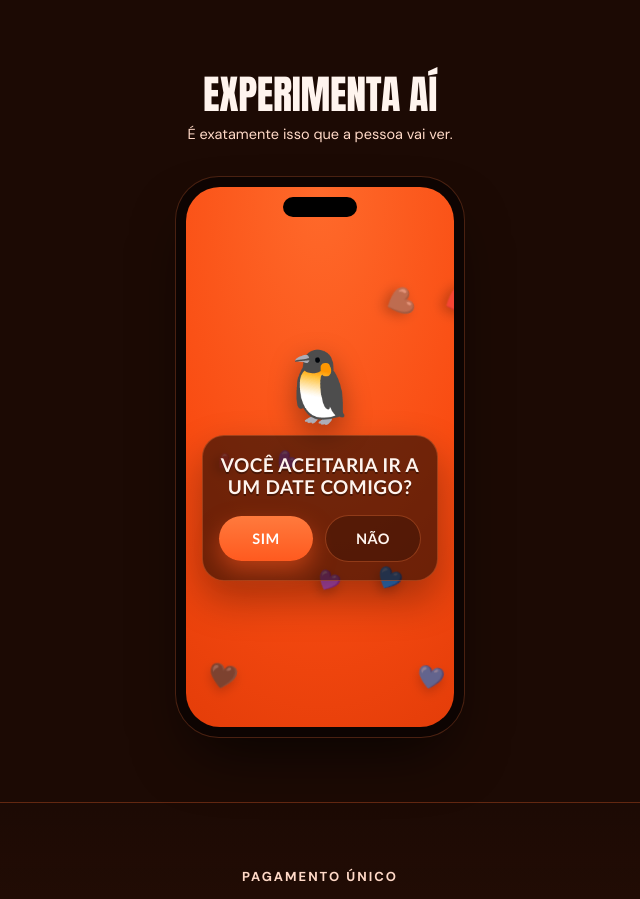
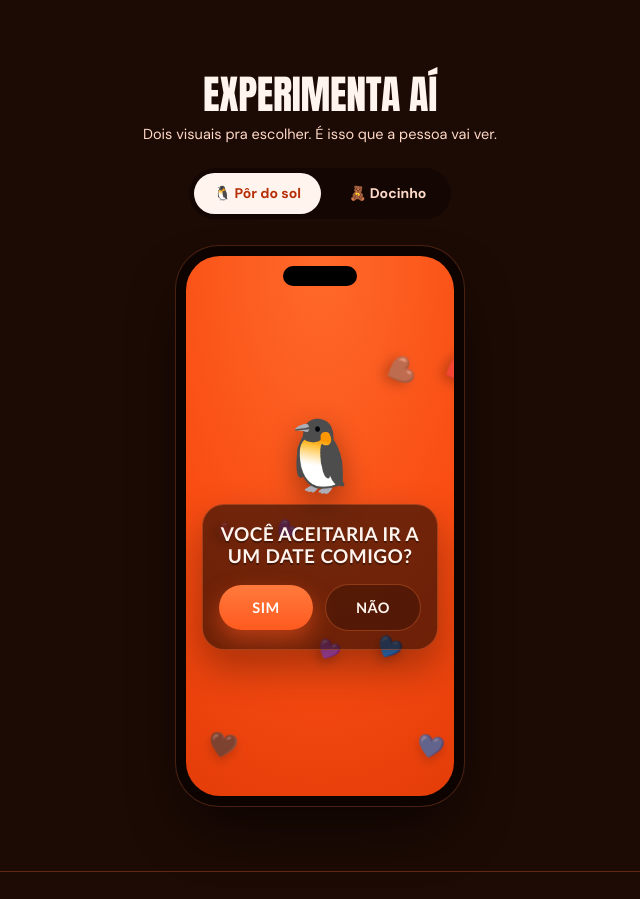
Before and after one commit to joaosamoia/FromMyHeart, a Next.js app: page /date in a window 1280 px wide. Shown: the part 1320-2219 px from the top of the page, without its empty margins (320-960 px from the left). Built offline with nearby package versions, Linux system fonts and the light colour scheme; a web font is replaced by a local one.

Commit message:
Implement date template selection in DemoAoVivo
Added state management for date template selection and updated DatePage component usage.

```diff
--- a/app/date/page.tsx
+++ b/app/date/page.tsx
@@ -10,7 +10,7 @@
 
 import { useState, useRef } from "react";
 import Link from "next/link";
-import DatePage from "@/components/DatePage";
+import DatePage, { DATE_TEMPLATES, type DateTemplateId } from "@/components/DatePage";
 
 const C = {
   ember: "#F94C12",
@@ -260,14 +260,42 @@ function ComoFunciona() {
 
 // ───────── DEMO AO VIVO ─────────
 function DemoAoVivo() {
+  const [tpl, setTpl] = useState<DateTemplateId>("sunset");
+
   return (
     <section style={{ padding: "20px 20px 64px", textAlign: "center" }}>
       <h2 className="dl-sec" style={{ fontFamily: "'Anton', Impact, sans-serif", lineHeight: 1, margin: "0 0 10px", letterSpacing: -0.3 }}>
         EXPERIMENTA AÍ
       </h2>
-      <p style={{ fontSize: 14.5, color: C.peach, margin: "0 0 30px" }}>
-        É exatamente isso que a pessoa vai ver.
+      <p style={{ fontSize: 14.5, color: C.peach, margin: "0 0 22px" }}>
+        Dois visuais pra escolher. É isso que a pessoa vai ver.
       </p>
+
+      <div style={{ display: "inline-flex", gap: 8, marginBottom: 26, padding: 5, borderRadius: 99, background: "rgba(0,0,0,.3)" }}>
+        {(Object.keys(DATE_TEMPLATES) as DateTemplateId[]).map((id) => {
+          const ativo = tpl === id;
+          return (
+            <button
+              key={id}
+              onClick={() => setTpl(id)}
+              style={{
+                padding: "10px 20px",
+                borderRadius: 99,
+                border: "none",
+                cursor: "pointer",
+                fontFamily: "inherit",
+                fontWeight: 700,
+                fontSize: 14,
+                color: ativo ? C.scorch : C.peach,
+                background: ativo ? C.cream : "transparent",
+                transition: "all .2s",
+              }}
+            >
+              {DATE_TEMPLATES[id].emojiHero} {DATE_TEMPLATES[id].nome}
+            </button>
+          );
+        })}
+      </div>
 
       <div
         style={{
@@ -295,7 +323,7 @@ function DemoAoVivo() {
               zIndex: 3,
             }}
           />
-          <DatePage nickname="gata" />
+          <DatePage key={tpl} nickname="gata" template={tpl} />
         </div>
       </div>
     </section>
```
